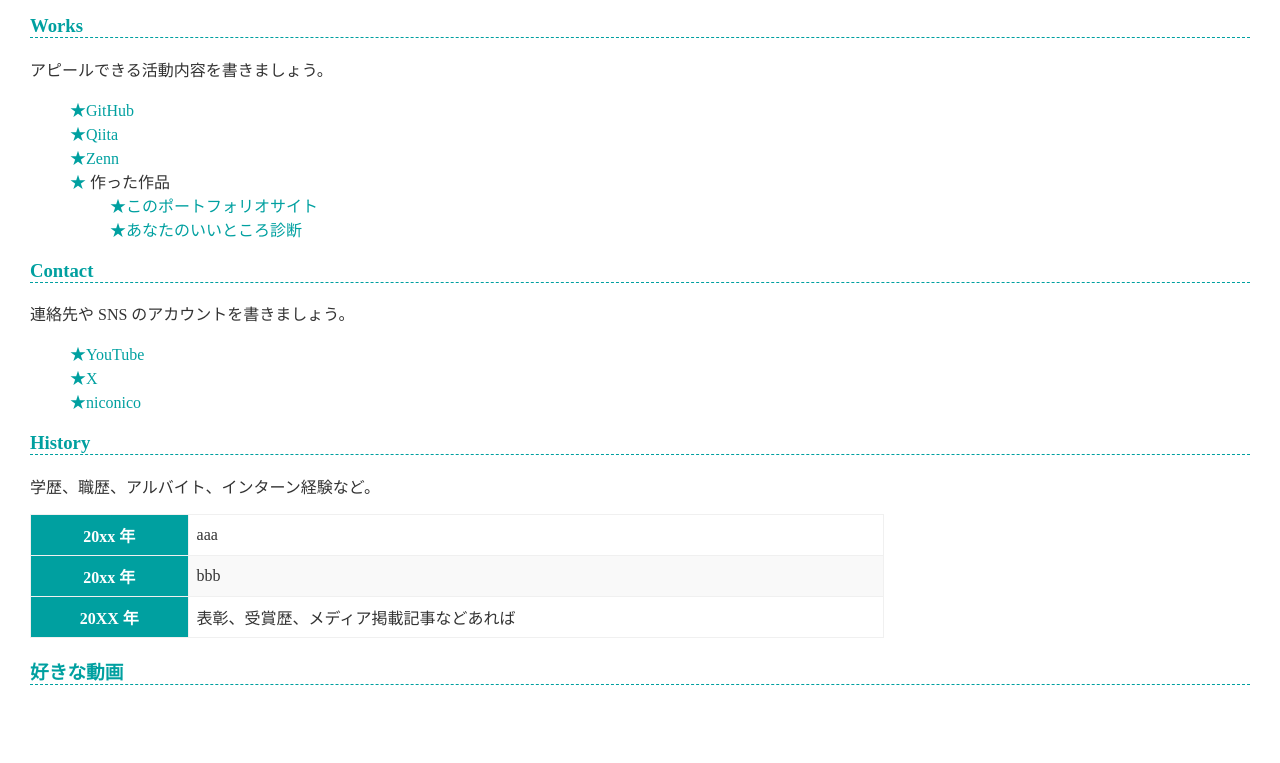
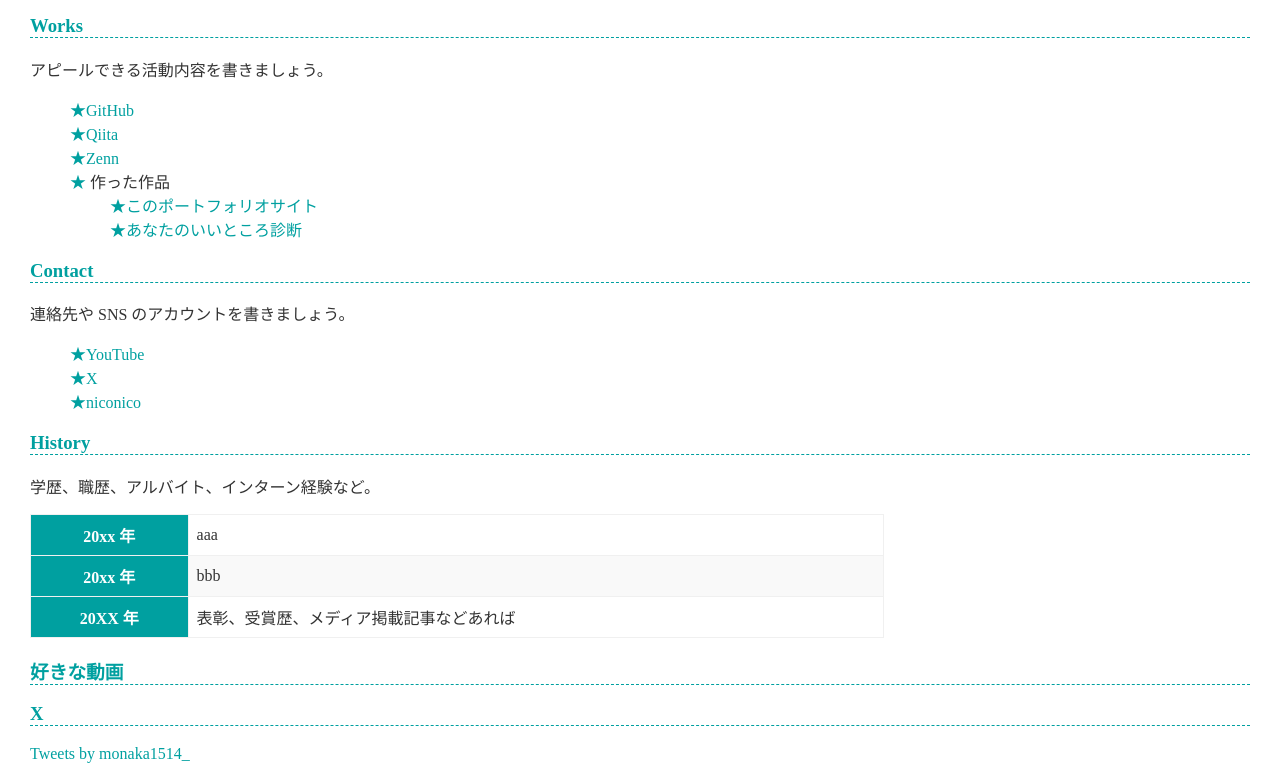
Before and after one commit to monaka1514/monaka1514.github.io, a plain HTML site: page index.html in a window 1280 px wide. Shown: the part 836-1599 px from the top of the page. Before the commit the page ends 1521 px from the top, so only its background shows below. Drawn offline with Linux system fonts and the light colour scheme; a script that the page names is missing.

Commit message:
X のタイムラインを埋め込み

```diff
--- a/index.html
+++ b/index.html
@@ -81,7 +81,11 @@
         <td>表彰、受賞歴、メディア掲載記事などあれば</td>
       </tr>
     </table>
+
     <h3>好きな動画</h3>
     <script type="application/javascript" src="https://embed.nicovideo.jp/watch/sm15269656/script?w=720&h=480"></script><noscript><a href="https://www.nicovideo.jp/watch/sm15269656">【メドレー】ニコニコエナジー！</a></noscript>
+
+    <h3>X</h3>
+    <a class="twitter-timeline" data-width="400" data-height="600" href="https://twitter.com/monaka1514_?ref_src=twsrc%5Etfw">Tweets by monaka1514_</a> <script async src="https://platform.twitter.com/widgets.js" charset="utf-8"></script>
   </body>
 </html>
```
